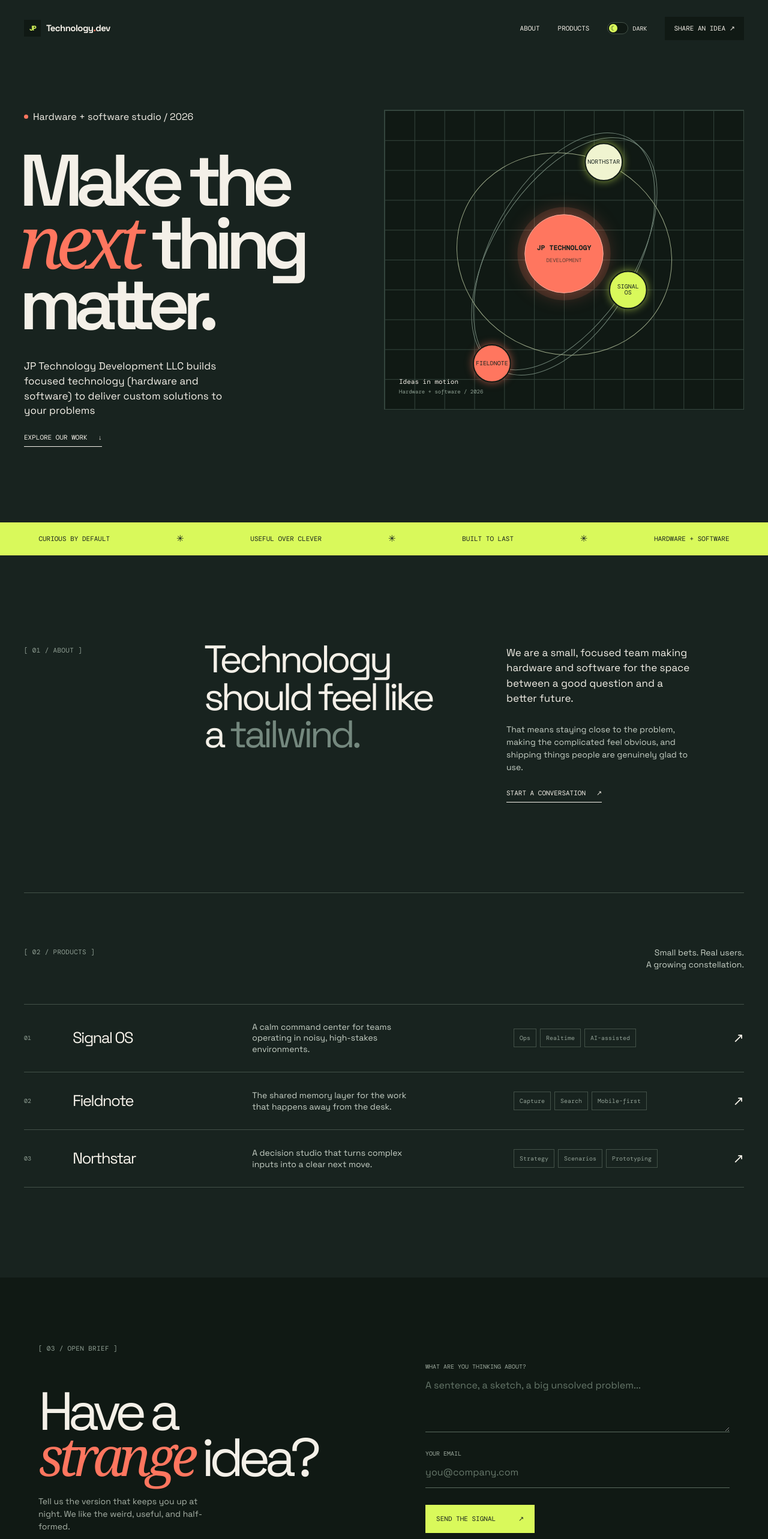
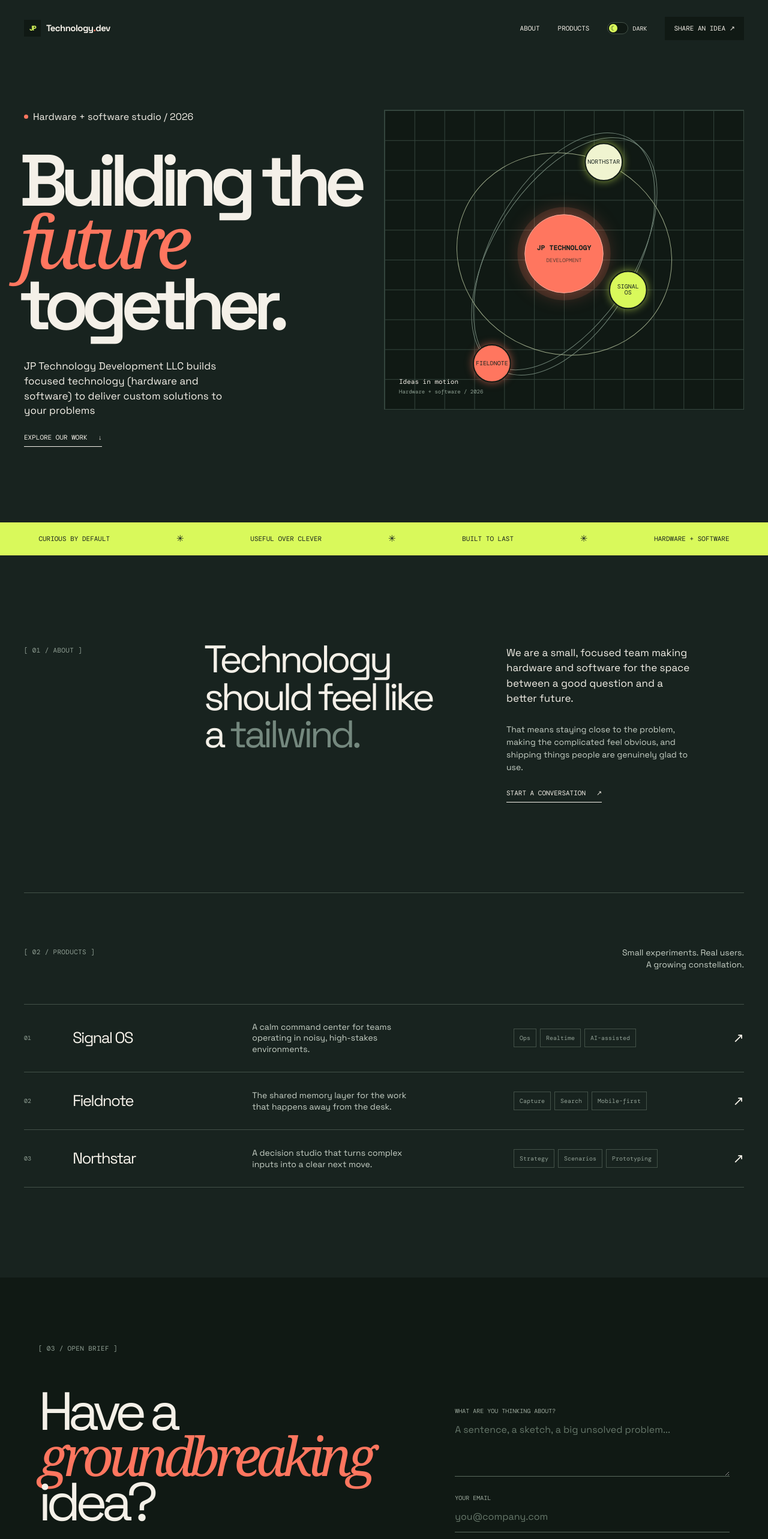
Before and after one commit to jpatrick5402/jptechnology.dev, a Next.js app: page / in a window 1280 px wide. Shown: the top 2566 px of the page at 60% size. Built offline with nearby package versions, Linux system fonts and the light colour scheme.

Commit message:
Fixing some verbiage

```diff
--- a/app/page.tsx
+++ b/app/page.tsx
@@ -63,11 +63,11 @@ export default function Home() {
 						<span className="live-dot" /> Hardware + software studio / 2026
 					</p>
 					<h1>
-						Make the
+						Building the
 						<br />
-						<em>next</em> thing
+						<em>future</em>
 						<br />
-						matter.
+						together.
 					</h1>
 					<p className="hero-intro">
 						JP Technology Development LLC builds focused technology (hardware
@@ -114,7 +114,7 @@ export default function Home() {
 				<div className="section-heading">
 					<div className="section-label">[ 02 / Products ]</div>
 					<p>
-						Small bets. Real users.
+						Small experiments. Real users.
 						<br />A growing constellation.
 					</p>
 				</div>
@@ -145,11 +145,11 @@ export default function Home() {
 					<div className="section-label">[ 03 / Open brief ]</div>
 					<h2>
 						Have a<br />
-						<em>strange</em> idea?
+						<em>groundbreaking</em> idea?
 					</h2>
 					<p>
-						Tell us the version that keeps you up at night. We like the weird,
-						useful, and half-formed.
+						Tell us about the idea that keeps you up at night. We like the
+						weird, useful, and half-formed.
 					</p>
 				</div>
 				<div className="idea-form-wrap">
```
